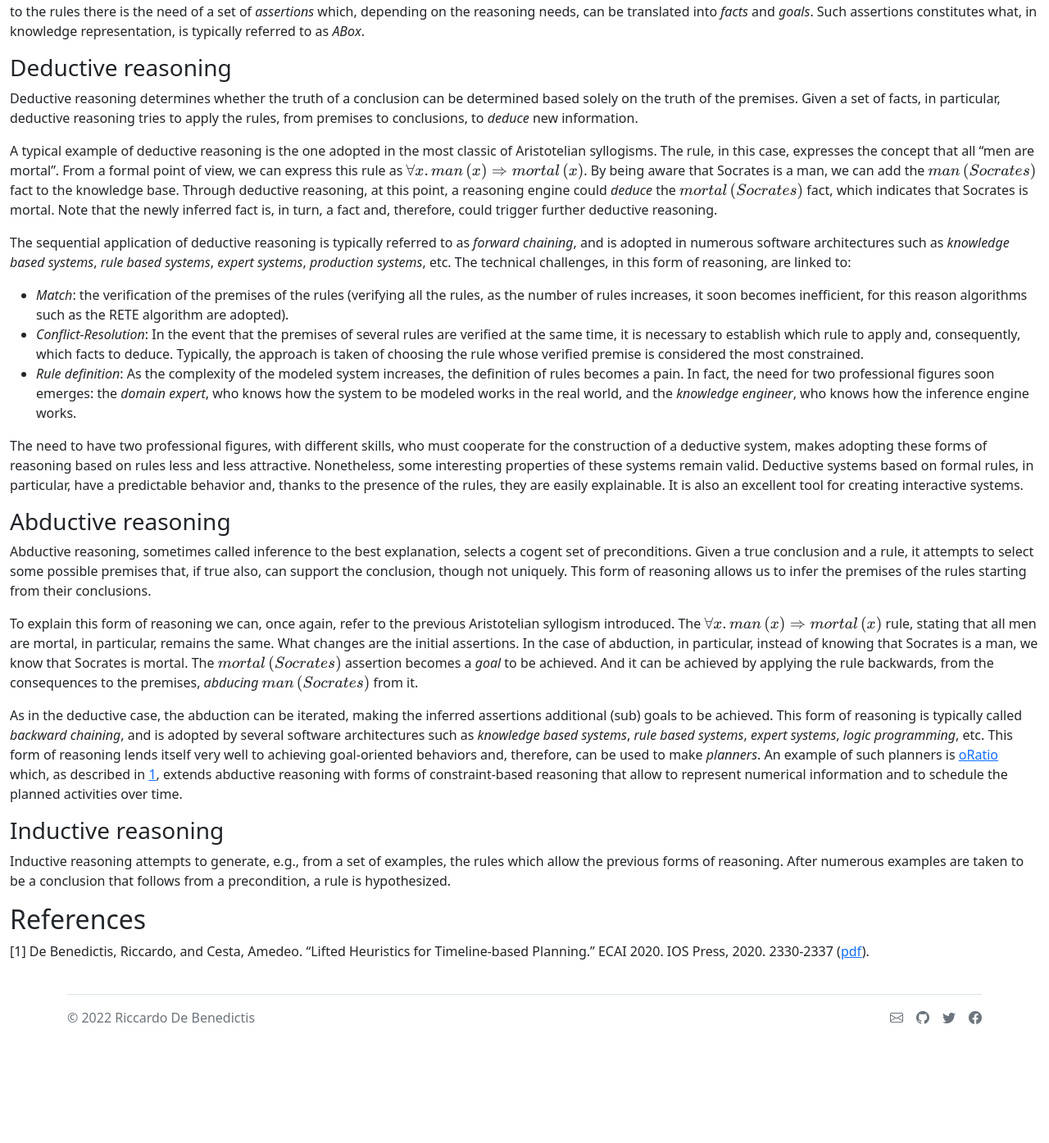
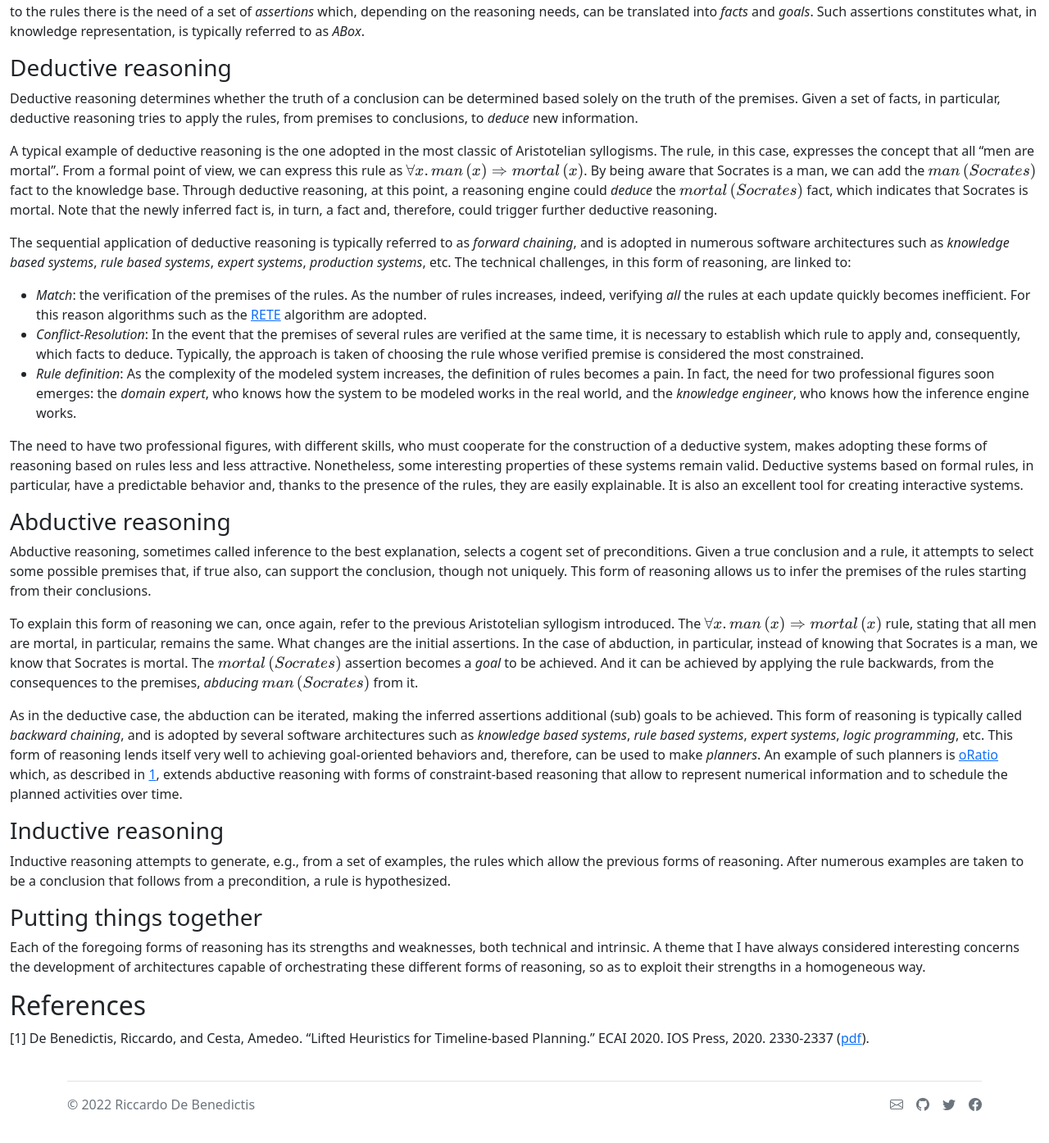
Before and after one commit to riccardodebenedictis/riccardodebenedictis.github.io, a Jekyll site: the page built from research.md, in a window 1280 px wide and 1400 px high, scrolled down 190 px. Shown: the top 1395 px of the window at 82% size. Built offline with Jekyll 4.4.1, drawn with Linux system fonts in a browser that asks for light colours; our own code applies the rules of GitHub Pages for plain Markdown files; before the commit the page ends 1484 px from its top, so only the background shows below that; some of the changed text lies outside the part shown.

Commit message:
added new website sections..

```diff
--- a/_includes/navigation.html
+++ b/_includes/navigation.html
@@ -9,7 +9,13 @@
       <div class="collapse navbar-collapse" id="navbarNav">
         <ul class="navbar-nav">
           <li class="nav-item">
-            <a class="nav-link {% if page.url=="/research/" %}active{% endif %}" href="/research/">Research</a>
+            <a class="nav-link {% if page.url=="/research/" %}active{% endif %}" href="/research/">Basic Research</a>
+          </li>
+          <li class="nav-item">
+            <a class="nav-link {% if page.url=="/enhanced_telepresence/" %}active{% endif %}" href="/enhanced_telepresence/">Enhanced Telepresence</a>
+          </li>
+          <li class="nav-item">
+            <a class="nav-link {% if page.url=="/teaching/" %}active{% endif %}" href="/teaching/">TEL and Cultural Heritage</a>
           </li>
         </ul>
       </div>
--- a/research.md
+++ b/research.md
@@ -11,7 +15,7 @@
 
 The sequential application of deductive reasoning is typically referred to as *forward chaining*, and is adopted in numerous software architectures such as *knowledge based systems*, *rule based systems*, *expert systems*, *production systems*, etc.
 The technical challenges, in this form of reasoning, are linked to:
- - *Match*: the verification of the premises of the rules (verifying all the rules, as the number of rules increases, it soon becomes inefficient, for this reason algorithms such as the RETE algorithm are adopted).
+ - *Match*: the verification of the premises of the rules. As the number of rules increases, indeed, verifying *all* the rules at each update quickly becomes inefficient. For this reason algorithms such as the [RETE](https://en.wikipedia.org/wiki/Rete_algorithm) algorithm are adopted.
  - *Conflict-Resolution*: In the event that the premises of several rules are verified at the same time, it is necessary to establish which rule to apply and, consequently, which facts to deduce. Typically, the approach is taken of choosing the rule whose verified premise is considered the most constrained.
  - *Rule definition*: As the complexity of the modeled system increases, the definition of rules becomes a pain. In fact, the need for two professional figures soon emerges: the *domain expert*, who knows how the system to be modeled works in the real world, and the *knowledge engineer*, who knows how the inference engine works.
 
@@ -29,5 +33,9 @@
 
 Inductive reasoning attempts to generate, e.g., from a set of examples, the rules which allow the previous forms of reasoning. After numerous examples are taken to be a conclusion that follows from a precondition, a rule is hypothesized.
 
+### Putting things together
+
+Each of the foregoing forms of reasoning has its strengths and weaknesses, both technical and intrinsic. A theme that I have always considered interesting concerns the development of architectures capable of orchestrating these different forms of reasoning, so as to exploit their strengths in a homogeneous way.
+
 ## References
 [<a name="r1"></a>1] De Benedictis, Riccardo, and Cesta, Amedeo. "Lifted Heuristics for Timeline-based Planning." ECAI 2020. IOS Press, 2020. 2330-2337 ([pdf](https://ebooks.iospress.nl/volumearticle/55157)).
```
Also changed, not shown: other parts of research.md (+4 -0 lines), enhanced_telepresence.md (added, +4 -0 lines), teaching.md (added, +6 -0 lines).
